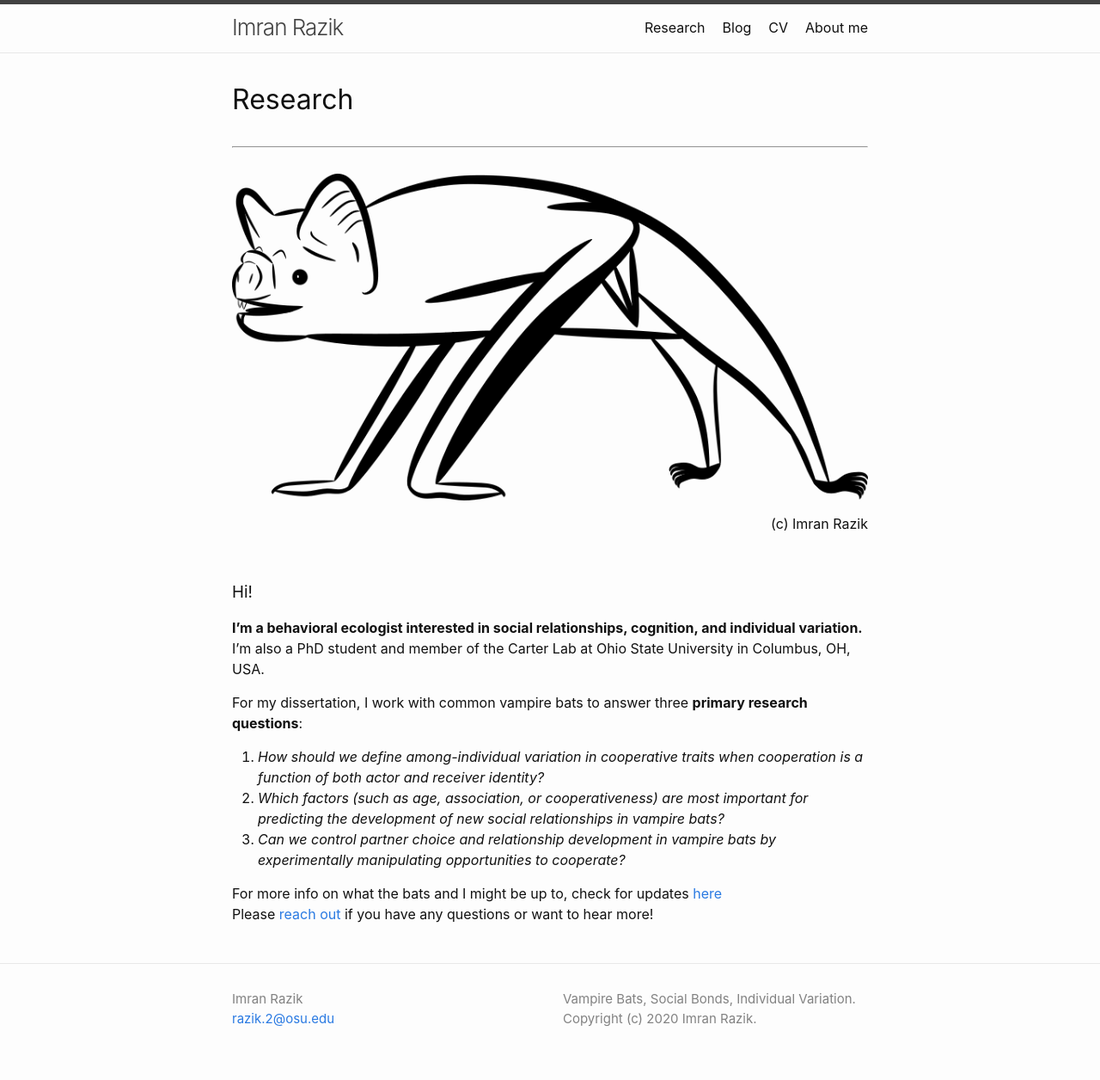
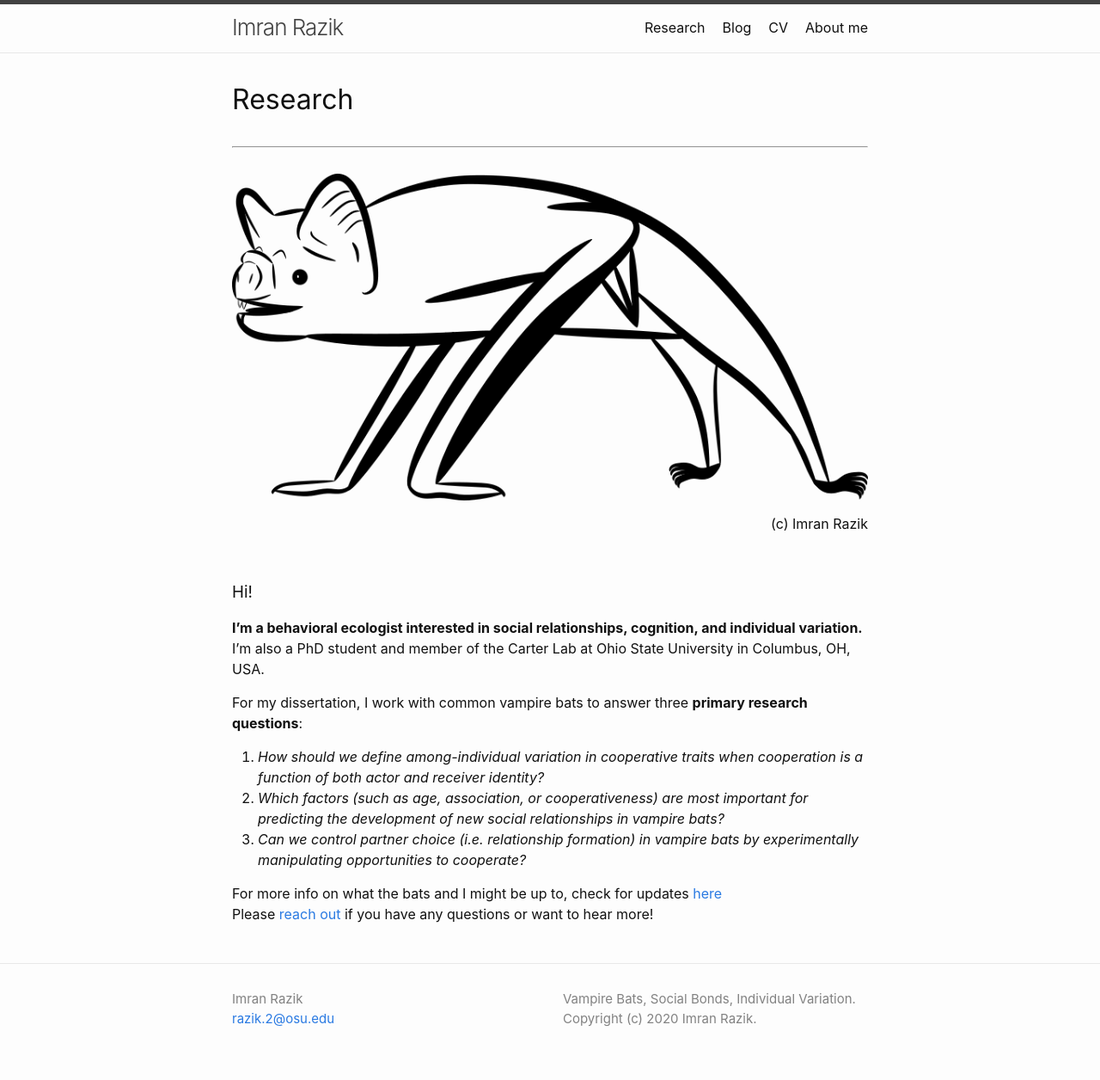
Before and after one commit to imranrazik/imranrazik.github.io, a Jekyll site: the page built from index.md, in a window 1280 px wide. Shown: the whole page at 86% size. Built offline with Jekyll 4.4.1, drawn with Linux system fonts in a browser that asks for light colours; our own code applies the rules of GitHub Pages for plain Markdown files.

Commit message:
Update index.md

```diff
--- a/index.md
+++ b/index.md
@@ -17,7 +17,7 @@ I'm also a PhD student and member of the Carter Lab at Ohio State University in
 For my dissertation, I work with common vampire bats to answer three **primary research questions**: <br/>
 1. *How should we define among-individual variation in cooperative traits when cooperation is a function of both actor and receiver identity?*
 2. *Which factors (such as age, association, or cooperativeness) are most important for predicting the development of new social relationships in vampire bats?*
-3. *Can we control partner choice and relationship development in vampire bats by experimentally manipulating opportunities to cooperate?*
+3. *Can we control partner choice (i.e. relationship formation) in vampire bats by experimentally manipulating opportunities to cooperate?*
 
 For more info on what the bats and I might be up to, check for updates [here](https://imranrazik.github.io/Blog.html) <br/>
 Please [reach out](https://imranrazik.github.io/About-me.html) if you have any questions or want to hear more!
```
